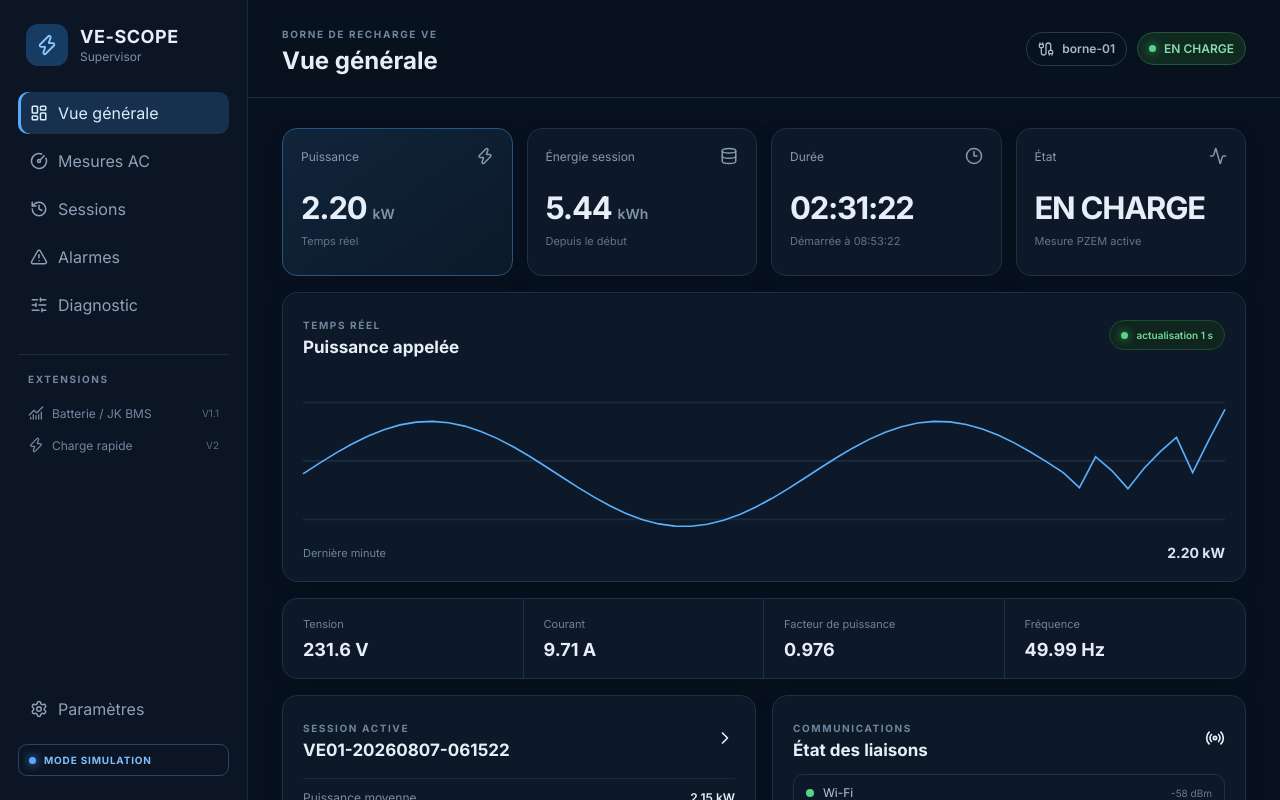
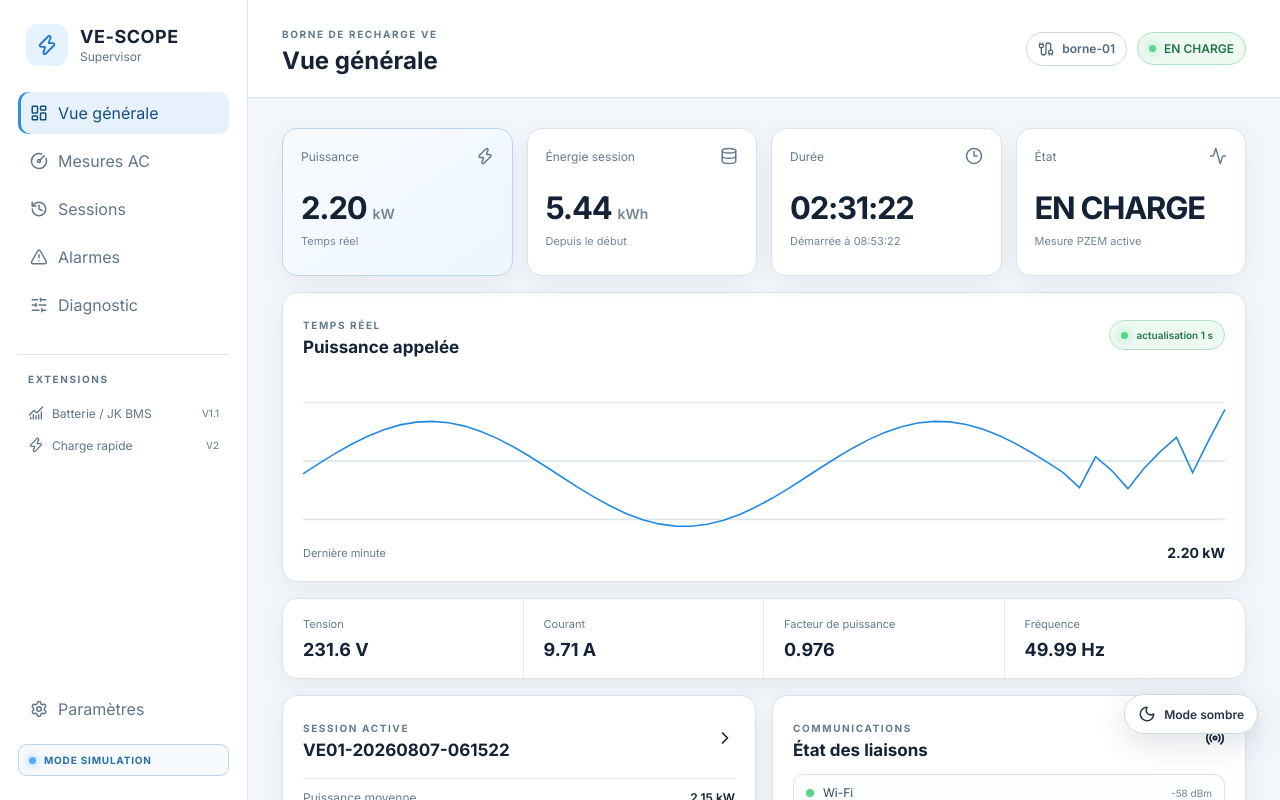
Before and after one commit to Scorpion160/borne-de-recharge-ve, a React (Vite) app in the folder frontend/vescope-supervisor/: page / in a window 1280 px wide. Shown: the top 800 px of the page. Built offline with nearby package versions, Linux system fonts and the light colour scheme.

Commit message:
Intégrer le basculement clair sombre

```diff
--- a/frontend/vescope-supervisor/src/main.tsx
+++ b/frontend/vescope-supervisor/src/main.tsx
@@ -1,10 +1,13 @@
 import React from 'react';
 import ReactDOM from 'react-dom/client';
 import App from './App';
+import ThemeToggle from './ThemeToggle';
 import './styles.css';
+import './theme.css';
 
 ReactDOM.createRoot(document.getElementById('root')!).render(
   <React.StrictMode>
     <App />
+    <ThemeToggle />
   </React.StrictMode>,
 );
```
